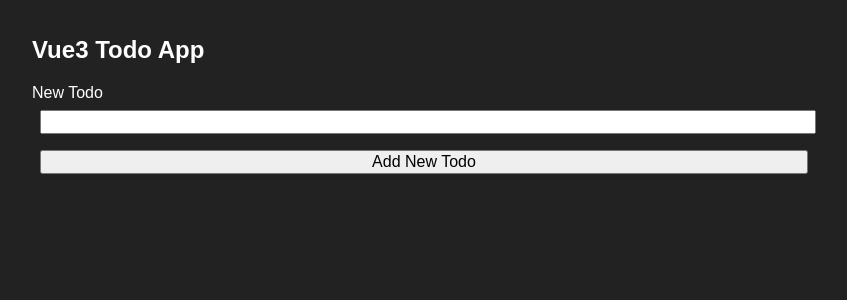
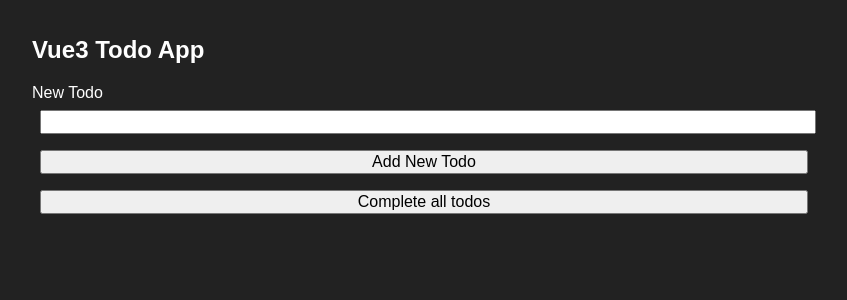
Before and after one commit to PedroVictor022/TodoList_vue3, a Vue app: page / in a window 1280 px wide. Shown: the top 300 px of the page, without its empty margins (240-1087 px from the left). Built offline with nearby package versions, Linux system fonts and the light colour scheme.

Commit message:
Complete markAllTodos

```diff
--- a/src/component/TodoApp.vue
+++ b/src/component/TodoApp.vue
@@ -10,6 +10,11 @@
             <li @click="toggleDone(todo)" :class="{ done: todo.done }">{{ todo.content }}</li>
             <button @click="removeTodo(index)">Delete Todo</button>
          </ul>
+
+         <button
+            type="button"
+            @click="markAllDone"
+         >Complete all todos</button>
 
 
       </form>
@@ -52,13 +57,18 @@ export default {
          todos.value.splice(index, 1);
       }
 
+      function markAllDone() {
+         todos.value.forEach((todo) => todo.done = true)
+      }
+
       // Ao usar setup() temos que 'expor os dados retornados por ele, usando o return'
       return {
          todos,
          newTodo,
          addNewTodo,
          toggleDone,
-         removeTodo
+         removeTodo,
+         markAllDone
       }
    }
 }
```
